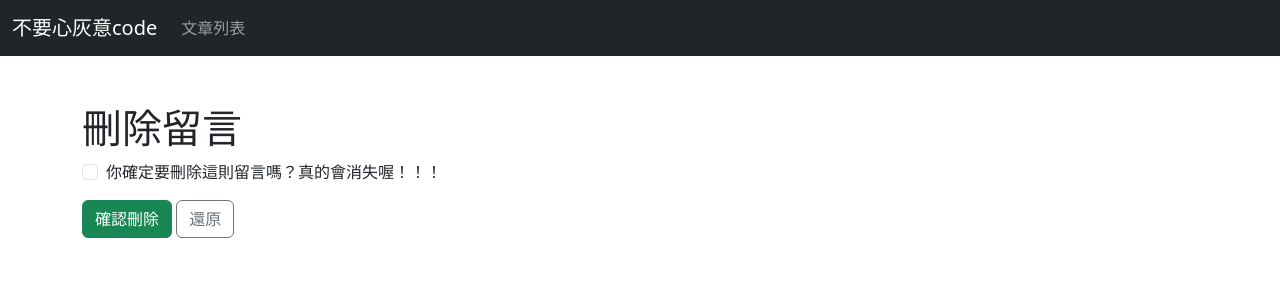
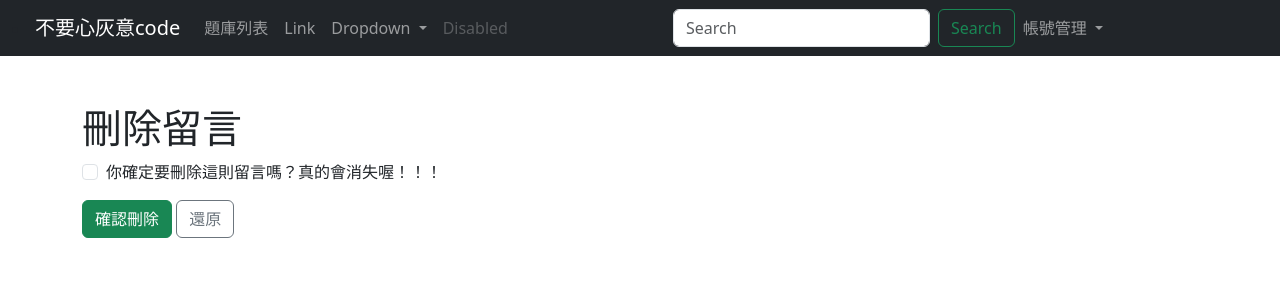
Before and after one commit to mike920116/112509, a Django app: page /comment-delete/7/ in a window 1280 px wide. Shown: the top 300 px of the page. Run offline with Django 4.2, Linux system fonts and the light colour scheme; data comes from the database, SQL or seed files in the repository; some libraries are stand-ins or nearby versions.

Commit message:
點選"不要心灰意code"回到題庫列表並新增了下拉式選單與新增搜尋等功能

```diff
--- a/first/templates/base.html
+++ b/first/templates/base.html
@@ -14,20 +14,58 @@
   <body>
     <nav class="navbar navbar-expand-lg navbar-dark bg-dark">
       <div class="container-fluid">
-        <span class="navbar-brand mb-0 h1">不要心灰意code</span>
-        <button class="navbar-toggler"
-                type="button"
-                data-bs-toggle="collapse"
-                data-bs-target="#navbarNav"
-                aria-controls="navbarNav"
-                aria-expanded="false"
-                aria-label="Toggle navigation">
+        <li class="nav-item">
+          <a class="navbar-brand mb-0 h1" class="nav-link" href="{% url 'post_list' %}">不要心灰意code</a>
+        </li>
+        <button class="navbar-toggler" type="button" data-bs-toggle="collapse" data-bs-target="#navbarSupportedContent" aria-controls="navbarSupportedContent" aria-expanded="false" aria-label="Toggle navigation">
           <span class="navbar-toggler-icon"></span>
         </button>
-        <div class="collapse navbar-collapse" id="navbarNavAltMarkup">
-          <div class="navbar-nav">
-            <a class="nav-link" href="{% url 'post_list' %}">文章列表</a>
-          </div>
+        <div class="collapse navbar-collapse" id="navbarSupportedContent">
+          <ul class="navbar-nav me-auto mb-2 mb-lg-0">
+            <li class="nav-item">
+              <a class="nav-link" href="{% url 'post_list' %}">題庫列表</a>
+            </li>
+            <li class="nav-item">
+              <a class="nav-link" href="#">Link</a>
+            </li>
+            <li class="nav-item dropdown">
+              <a class="nav-link dropdown-toggle" href="#" id="navbarDropdown" role="button" data-bs-toggle="dropdown" aria-expanded="false">
+                Dropdown
+              </a>
+              <ul class="dropdown-menu shadow bg-white" aria-labelledby="navbarDropdown">
+                <li><a class="dropdown-item" href="#">Action</a></li>
+                <li><a class="dropdown-item" href="#">Another action</a></li>
+                <li><hr class="dropdown-divider"></li>
+                <li><a class="dropdown-item" href="#">Something else here</a></li>
+              </ul>
+            </li>
+            <li class="nav-item">
+              <a class="nav-link disabled" href="#" tabindex="-1" aria-disabled="true">Disabled</a>
+            </li>
+          </ul>
+          <form class="d-flex">
+            <input class="form-control me-2" type="search" placeholder="Search" aria-label="Search">
+            <button class="btn btn-outline-success" type="submit">Search</button>
+          </form>
+          <ul class="navbar-nav me-auto mb-2 mb-lg-0">
+            <!-- ... -->
+
+            <li class="nav-item dropdown">
+
+              <a class="nav-link dropdown-toggle" href="#" id="navbarDropdown" role="button" data-bs-toggle="dropdown" aria-expanded="false">
+                帳號管理
+              </a>
+              <ul class="dropdown-menu dropdown-menu-end right-aligned shadow bg-white" aria-labelledby="navbarDropdown">
+
+
+                <li><a class="dropdown-item" href="{% url 'login' %}">更改帳號</a></li>
+                <li><a class="dropdown-item" href="#">設定</a></li>
+                <li><hr class="dropdown-divider"></li>
+                <li><a class="dropdown-item" href="#">登出</a></li>
+              </ul>
+            </li>
+            <!-- ... -->
+          </ul>
         </div>
       </div>
     </nav>
```
